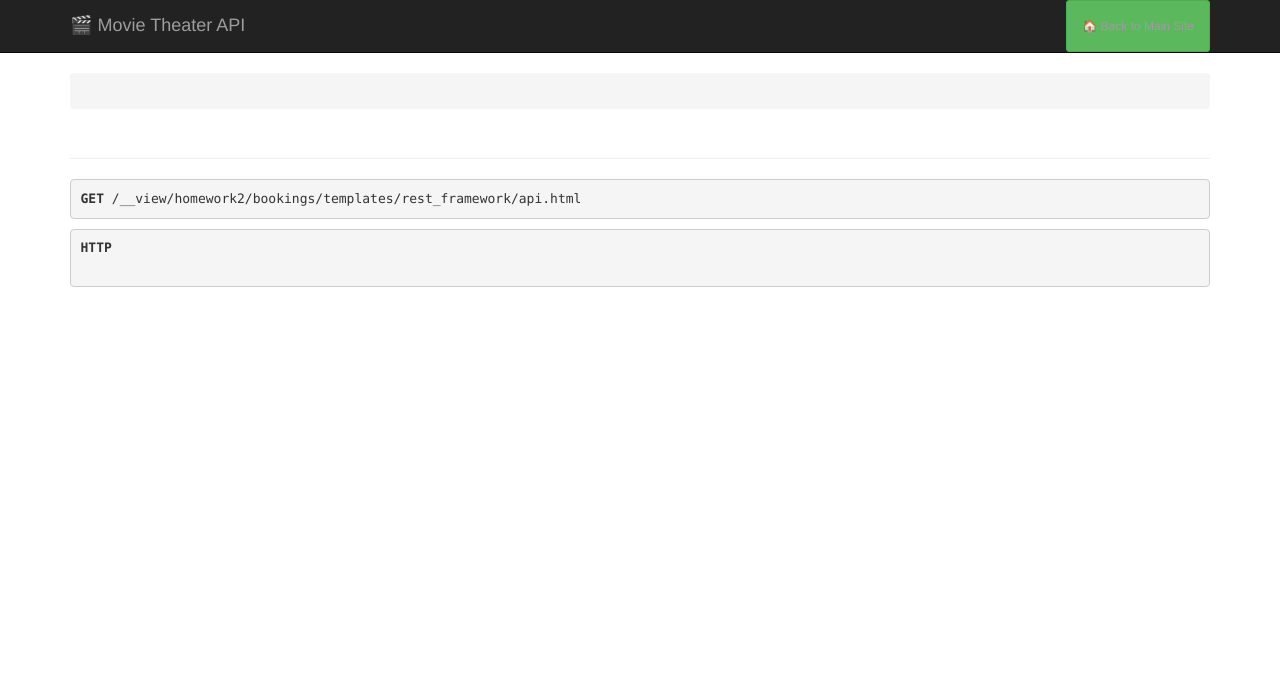
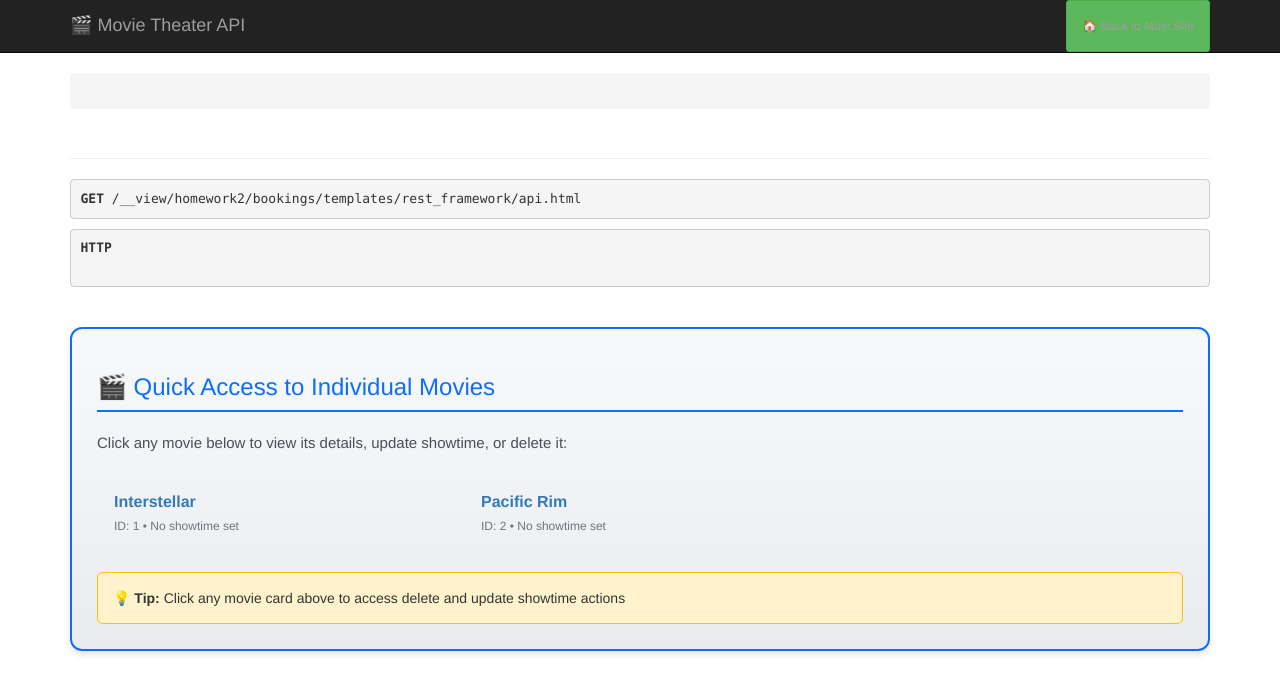
Before and after one commit to DrewHouchens13/CS4300, a Django app: template homework2/bookings/templates/rest_framework/api.html in a window 1280 px wide. Shown: the top 694 px of the page. Run offline with Django 4.2, Linux system fonts and the light colour scheme; the template is opened without the code that fills it: values that come from a table or form of the project are taken from there, others are empty; data comes from the database, SQL or seed files in the repository; some libraries are stand-ins or nearby versions.

Commit message:
Further navigation changes

```diff
--- a/homework2/bookings/templates/rest_framework/api.html
+++ b/homework2/bookings/templates/rest_framework/api.html
@@ -15,6 +15,46 @@
     </li>
 {% endblock %}
 
+{% block content %}
+    {{ block.super }}
+
+    {# Add movie links section if this is the movie list view #}
+    {% if movie_list %}
+    <div style="margin-top: 40px; padding: 25px; background: linear-gradient(to bottom, #f8f9fa, #e9ecef); border: 2px solid #0d6efd; border-radius: 12px; box-shadow: 0 4px 6px rgba(0,0,0,0.1);">
+        <h3 style="margin-bottom: 20px; color: #0d6efd; border-bottom: 2px solid #0d6efd; padding-bottom: 10px;">
+            🎬 Quick Access to Individual Movies
+        </h3>
+        <p style="color: #495057; margin-bottom: 20px; font-size: 15px;">
+            Click any movie below to view its details, update showtime, or delete it:
+        </p>
+
+        <div style="display: grid; grid-template-columns: repeat(auto-fill, minmax(280px, 1fr)); gap: 15px;">
+            {% for movie in movie_list %}
+                <a href="/api/movies/{{ movie.id }}/"
+                   class="btn btn-outline-primary"
+                   style="text-align: left; padding: 15px; font-size: 14px; border-width: 2px; transition: all 0.2s;">
+                    <div style="font-weight: 600; font-size: 16px; margin-bottom: 5px;">
+                        {{ movie.title }}
+                    </div>
+                    <div style="color: #6c757d; font-size: 12px;">
+                        ID: {{ movie.id }} •
+                        {% if movie.showtime %}
+                            🎬 {{ movie.showtime|date:"M d, g:i A" }}
+                        {% else %}
+                            No showtime set
+                        {% endif %}
+                    </div>
+                </a>
+            {% endfor %}
+        </div>
+
+        <div style="margin-top: 20px; padding: 15px; background-color: #fff3cd; border: 1px solid #ffc107; border-radius: 6px;">
+            <strong>💡 Tip:</strong> Click any movie card above to access delete and update showtime actions
+        </div>
+    </div>
+    {% endif %}
+{% endblock %}
+
 {% block footer %}
     <div class="container-fluid" style="padding: 30px 0; background-color: #f8f9fa; margin-top: 50px;">
         <div class="row">
@@ -27,13 +67,6 @@
                     <a href="/api/bookings/" class="btn btn-outline-primary btn-sm">🎫 Bookings List</a>
                     <a href="{% url 'movie_list_page' %}" class="btn btn-success btn-sm">🏠 Main Site</a>
                 </p>
-                <hr style="margin: 20px auto; width: 50%;">
-                <p class="text-muted">
-                    <strong>💡 How to Delete or Update Movies:</strong><br>
-                    1. Go to <a href="/api/movies/">Movies List</a><br>
-                    2. Click the <strong>URL link</strong> of any movie (e.g., "http://.../api/movies/1/")<br>
-                    3. Scroll down to see Delete and Update actions
-                </p>
             </div>
         </div>
     </div>
```
Also changed, not shown: homework2/bookings/views.py (+8 -1 lines).
